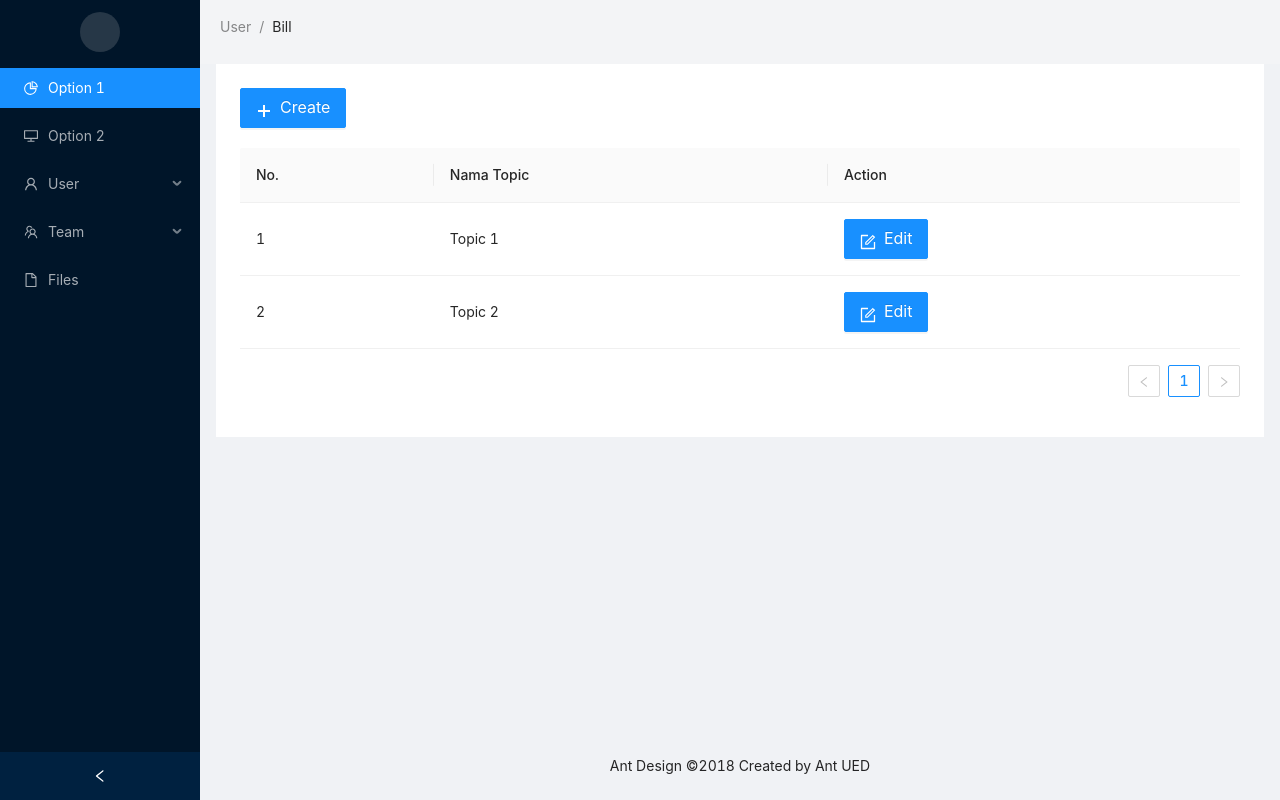
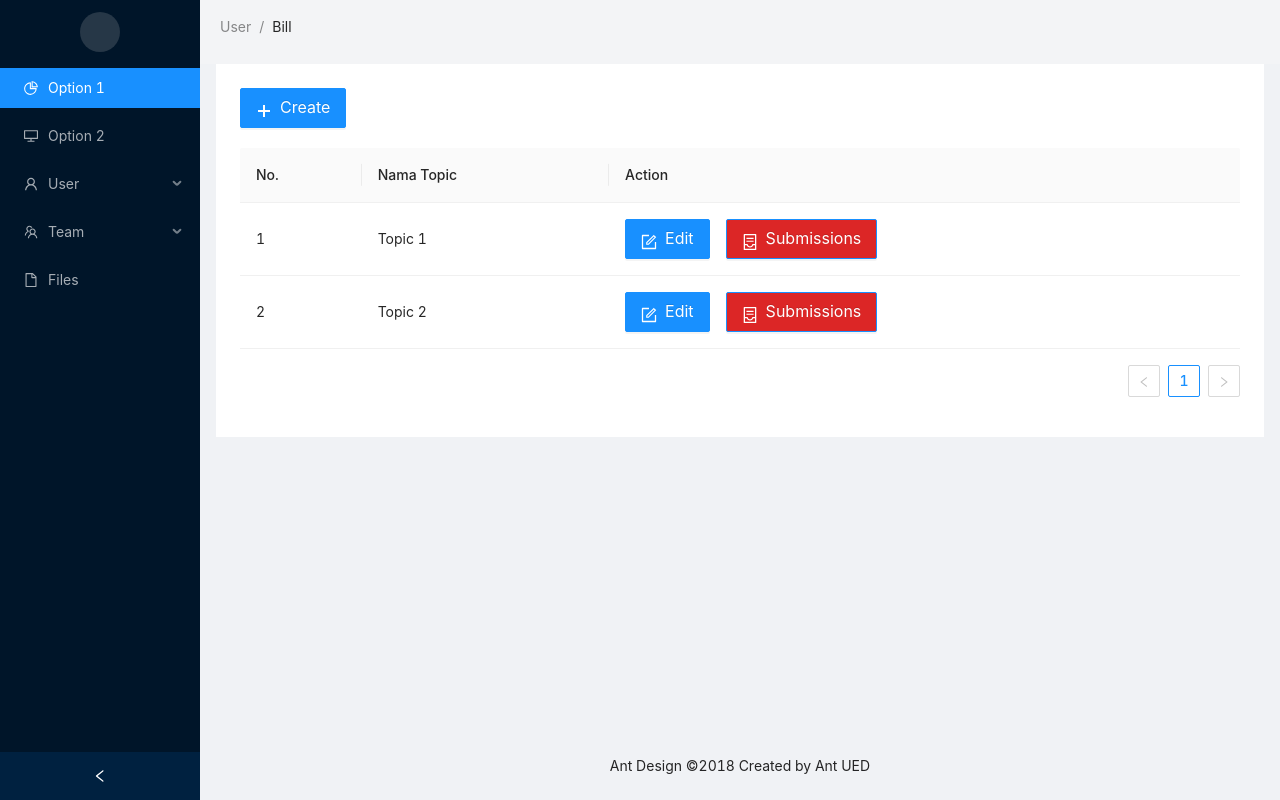
Before and after one commit to KATITB22/dashboard, a React (Vite) app: page /topic in a window 1280 px wide. Built offline with nearby package versions, Linux system fonts and the light colour scheme.

Commit message:
add page header to edit and create topic page

```diff
--- a/src/pages/CreateTopic.tsx
+++ b/src/pages/CreateTopic.tsx
@@ -1,8 +1,15 @@
+import { PageHeader } from 'antd';
+import { useNavigate } from 'react-router-dom';
 import { StandardLayout } from '../layout/StandardLayout';
 import { TopicForm } from '../components/TopicForm';
 
-export const CreateTopic = () => (
-    <StandardLayout>
-        <TopicForm />
-    </StandardLayout>
-);
+export const CreateTopic = () => {
+    const navigate = useNavigate();
+
+    return (
+        <StandardLayout>
+            <PageHeader onBack={() => navigate(-1)} title="Create Topic" />
+            <TopicForm />
+        </StandardLayout>
+    );
+};
--- a/src/pages/EditTopic.tsx
+++ b/src/pages/EditTopic.tsx
@@ -1,8 +1,30 @@
+import { Divider, List, PageHeader } from 'antd';
+import { useNavigate } from 'react-router-dom';
 import { StandardLayout } from '../layout/StandardLayout';
 import { TopicForm } from '../components/TopicForm';
 
-export const EditTopic = () => (
-    <StandardLayout>
-        <TopicForm isCreating={false} />
-    </StandardLayout>
-);
+export const EditTopic = () => {
+    const navigate = useNavigate();
+
+    const data = [
+        'Pertanyaan XX',
+        'Pertanyaan XX',
+        'Pertanyaan XX',
+        'Pertanyaan XX',
+        'Pertanyaan XX',
+    ];
+
+    return (
+        <StandardLayout>
+            <PageHeader onBack={() => navigate(-1)} title="Edit Topic" />
+            <TopicForm isCreating={false} />
+            <Divider orientation="left">Pertanyaan</Divider>
+            <List
+                size="large"
+                bordered
+                dataSource={data}
+                renderItem={(item) => <List.Item>{item}</List.Item>}
+            />
+        </StandardLayout>
+    );
+};
--- a/src/pages/Topic.tsx
+++ b/src/pages/Topic.tsx
@@ -1,5 +1,9 @@
 import { Button, Space, Table } from 'antd';
-import { PlusOutlined, FormOutlined } from '@ant-design/icons';
+import {
+    PlusOutlined,
+    FormOutlined,
+    ContainerOutlined,
+} from '@ant-design/icons';
 import type { ColumnsType } from 'antd/lib/table';
 import { Link } from 'react-router-dom';
 import { StandardLayout } from '../layout/StandardLayout';
@@ -23,10 +27,20 @@ const columns: ColumnsType<TopicData> = [
     {
         title: 'Action',
         key: 'action',
-        render: () => (
+        render: (_, record) => (
             <Space size="middle">
-                <Button type="primary" icon={<FormOutlined />} size="large">
-                    Edit
+                <Link to={`${record.id}`}>
+                    <Button type="primary" icon={<FormOutlined />} size="large">
+                        Edit
+                    </Button>
+                </Link>
+                <Button
+                    type="primary"
+                    icon={<ContainerOutlined />}
+                    size="large"
+                    className="bg-red-600 hover:bg-red-500"
+                >
+                    Submissions
                 </Button>
             </Space>
         ),
@@ -47,7 +61,7 @@ const data: TopicData[] = [
 export const Topic = () => (
     <StandardLayout>
         <div className="mb-5">
-            <Link to={"create"}>
+            <Link to="create">
                 <Button icon={<PlusOutlined />} size="large" type="primary">
                     Create
                 </Button>
```
